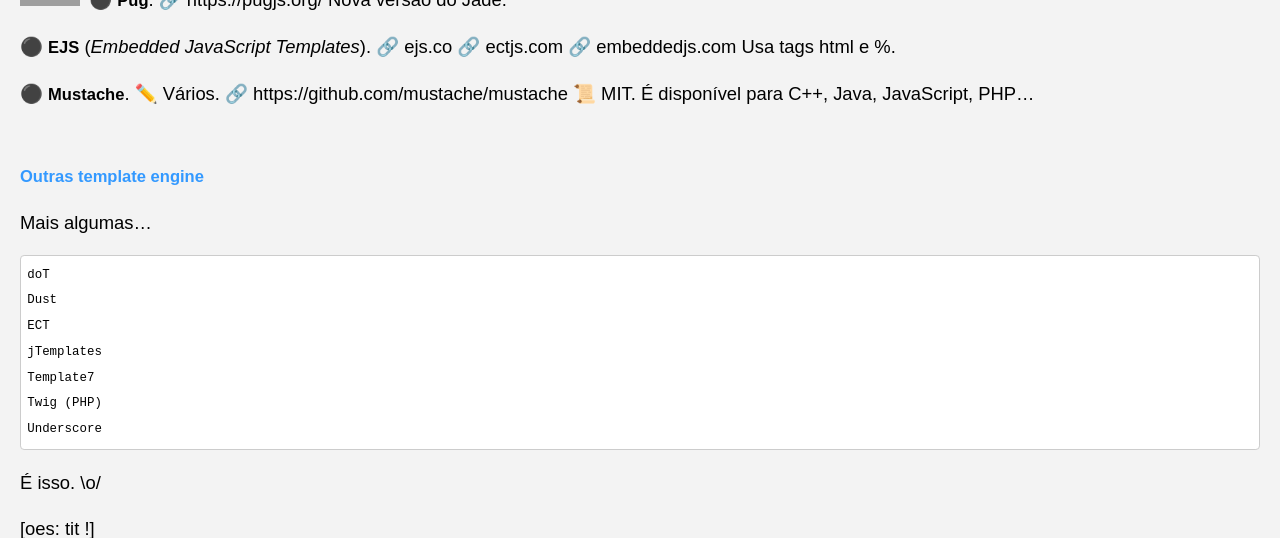
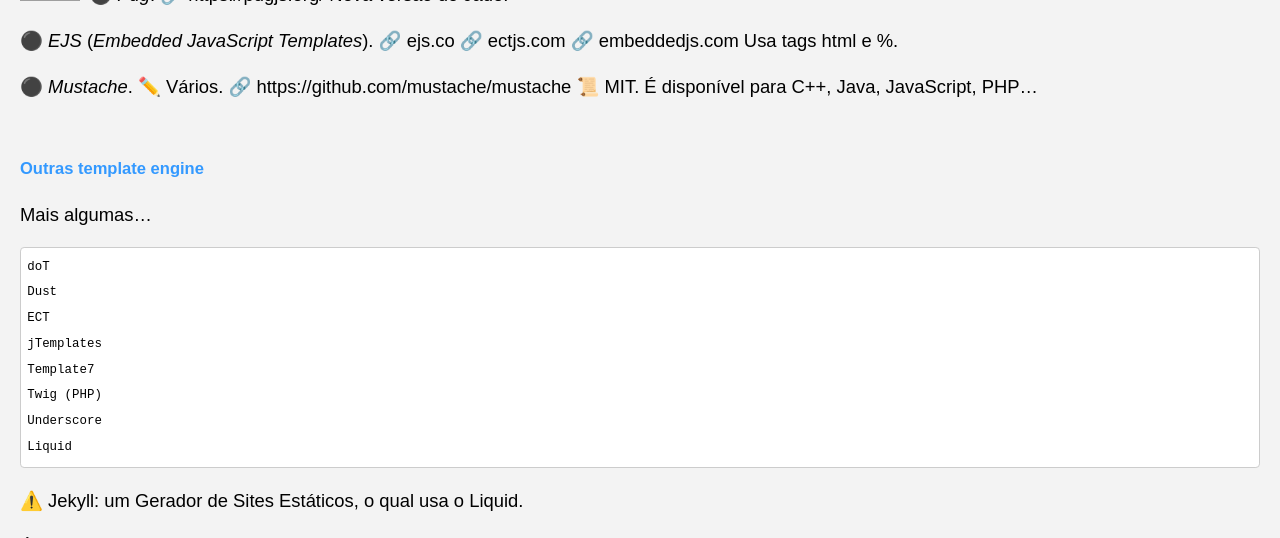
Before and after one commit to Joesynth/joesynth.github.io, a Jekyll site: the page built from _posts/2021-11-27-template-engine.md, in a window 1280 px wide and 900 px high, scrolled down 1313 px, cut to the strip 0-538 px from the top of the window. Built offline with Jekyll 4.4.1, drawn with Linux system fonts in a browser that asks for light colours; grey boxes are pictures that could not be loaded.

Commit message:
Update 2021-11-27-template-engine.md

```diff
--- a/_posts/2021-11-27-template-engine.md
+++ b/_posts/2021-11-27-template-engine.md
@@ -3,11 +3,11 @@
 Olá!
 Indo direto ao assunto de forma simples e objetiva, nós temos:
 
-<strong>O que é?</strong> É uma <em>engine</em> de visualisação. Ferramenta usada no desenvolvimento de aplicações web.
+*O que é?* É uma <em>engine</em> de visualisação. Ferramenta usada no desenvolvimento de aplicações web.
 
-<strong>O Que Faz?</strong> Manipula e organiza conteúdo HTML de forma dinâmica, mantendo o código limpo e enxuto. Nos permite transportar dados do <em>back-end</em> para o <em>front-end</em>. A <em>engine</em> nos dá ganhos de interação, uso de variáveis.
+*O Que Faz?* Manipula e organiza conteúdo HTML de forma dinâmica, mantendo o código limpo e enxuto. Nos permite transportar dados do <em>back-end</em> para o <em>front-end</em>. A <em>engine</em> nos dá ganhos de interação, uso de variáveis.
 
-<strong>Na prática</strong>... A engine renderiza o código da <em>view</em> e envia o HTML gerado para o cliente.
+*Na prática*... A engine renderiza o código da <em>view</em> e envia o HTML gerado para o cliente.
 <h5>O que oferece a <em>template engine</em>?</h5>
 <img class="alignleft" src="https://upload.wikimedia.org/wikipedia/commons/thumb/c/c7/TempEngGen015.svg/220px-TempEngGen015.svg.png" width="150" />
 
@@ -20,25 +20,25 @@
 <h5>Exemplos de <em>template engine</em></h5>
 Legenda: ✏️autor 🔗️link 📜️licença.
 
-<img class="alignleft" src="http://handlebarsjs.com/images/handlebars_logo.png" alt="temaplate engine Handlebars" width="60" />⚫️ <strong>Handlebars</strong>.
+<img class="alignleft" src="http://handlebarsjs.com/images/handlebars_logo.png" alt="temaplate engine Handlebars" width="60" />⚫️ *Handlebars*.
 🔗️ handlebarsjs.com
 
-<img class="alignleft" src="https://joesynth.files.wordpress.com/2021/11/17131-0a-bgj1lgbkheglu0.jpg" width="120" />⚫️ <strong>Jade</strong>.
+<img class="alignleft" src="https://joesynth.files.wordpress.com/2021/11/17131-0a-bgj1lgbkheglu0.jpg" width="120" />⚫️ *Jade*.
 🔗️ jade-lang.com
 É o <em>default</em> (padrão) do Express.
 Não usa &lt; ou &gt;. Só abre tag.
 
-<img class="alignleft" src="https://avatars0.githubusercontent.com/u/9338635?s=200&amp;v=4" width="60" />⚫️ <strong>Pug</strong>.
+<img class="alignleft" src="https://avatars0.githubusercontent.com/u/9338635?s=200&amp;v=4" width="60" />⚫️ *Pug*.
 🔗️ https://pugjs.org/
 Nova versão do Jade.
 
-⚫️ <strong>EJS</strong> (<em>Embedded JavaScript Templates</em>).
+⚫️ *EJS* (<em>Embedded JavaScript Templates</em>).
 🔗️ ejs.co
 🔗️ ectjs.com
 🔗️ embeddedjs.com
 Usa tags html e %.
 
-⚫️ <strong>Mustache</strong>.
+⚫️ *Mustache*.
 ✏️ Vários.
 🔗️ https://github.com/mustache/mustache
 📜️ MIT.
@@ -52,7 +52,11 @@
 Template7
 Twig (PHP)
 Underscore
+Liquid
 </pre>
+
+⚠️ Jekyll: um Gerador de Sites Estáticos, o qual usa o Liquid.
+
 
 É isso.
 \o/
```
